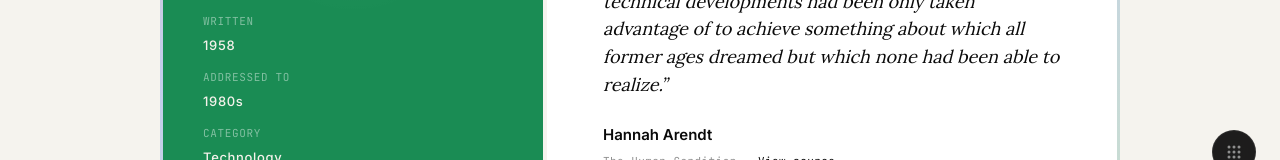
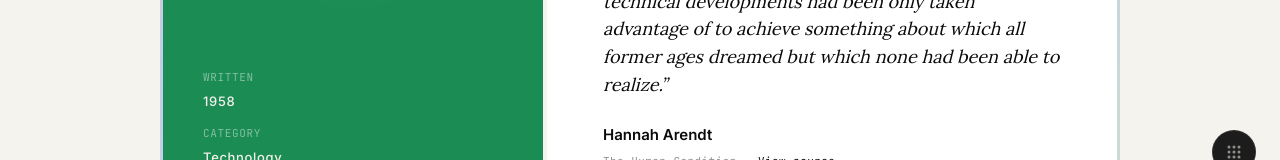
Before and after one commit to gogomegi/the-expected-world, a Next.js app: page /entry/arendt-automation-1958 in a window 1280 px wide. Shown: the part 562-722 px from the top of the page. Built offline with nearby package versions, Linux system fonts and the light colour scheme.

Commit message:
Avoid repeating the addressed year within entry hero metadata

```diff
--- a/src/app/entry/[slug]/page.tsx
+++ b/src/app/entry/[slug]/page.tsx
@@ -131,11 +131,6 @@ export default async function EntryPage({ params }: Props) {
                       <span style={{ color: "var(--text-d)", fontFamily: "var(--fh)", fontWeight: 500, fontSize: "0.8125rem" }}>{entry.dateWritten}</span>
                     </div>
                     <div style={{ marginTop: 8 }}>
-                      <span style={{ color: "rgba(255,255,255,0.45)", textTransform: "uppercase" }}>Addressed to</span>
-                      <br />
-                      <span style={{ color: "var(--text-d)", fontFamily: "var(--fh)", fontWeight: 500, fontSize: "0.8125rem" }}>{entry.predictedDate}</span>
-                    </div>
-                    <div style={{ marginTop: 8 }}>
                       <span style={{ color: "rgba(255,255,255,0.45)", textTransform: "uppercase" }}>Category</span>
                       <br />
                       <Link href={`/category/${catSlug}`} style={{ color: "var(--text-d)", fontFamily: "var(--fh)", fontWeight: 500, fontSize: "0.8125rem" }}>
```
